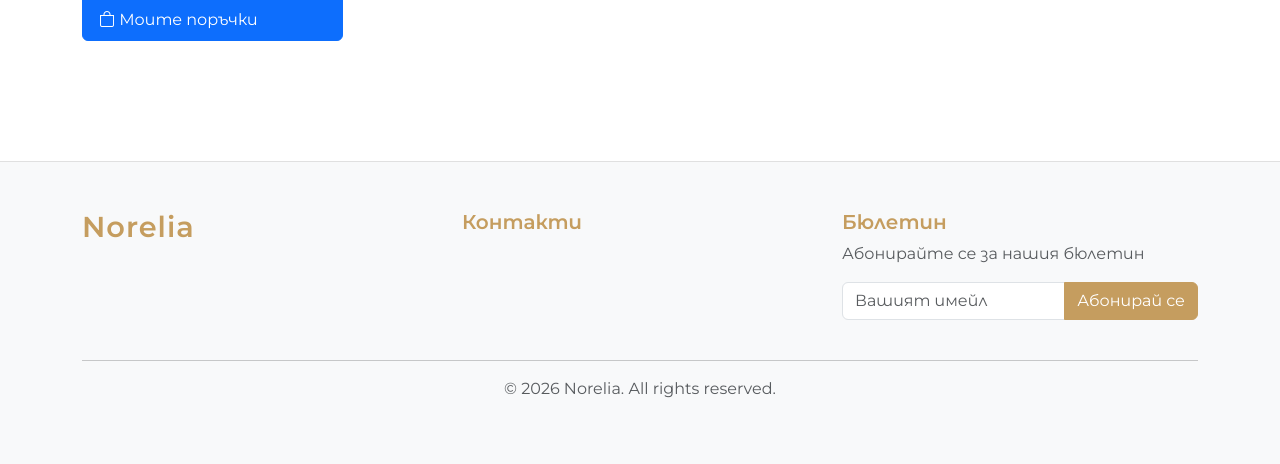
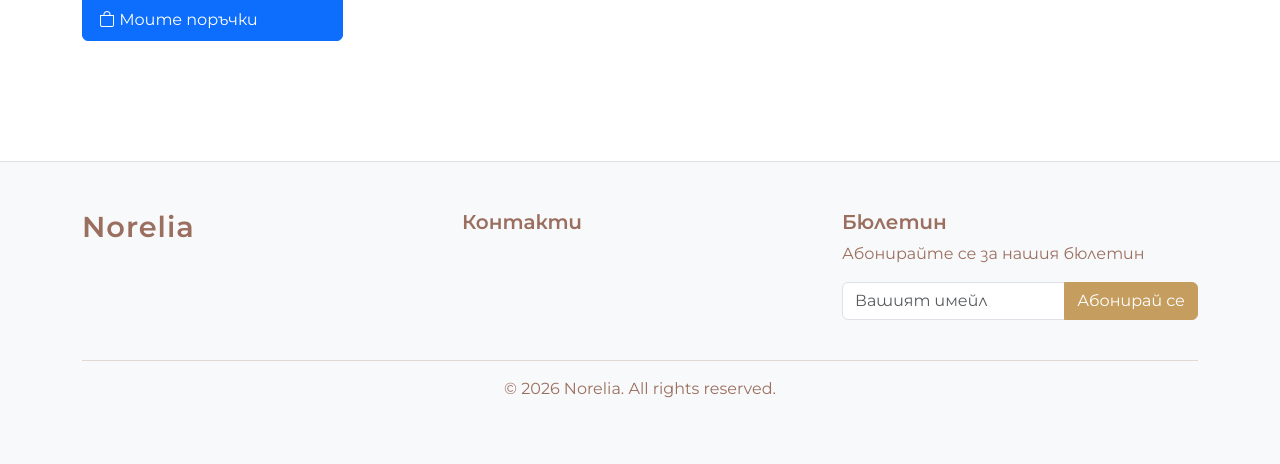
Before and after one commit to mymriffer-eng/norelia, a Django app: page /accounts/orders/ in a window 1280 px wide. Shown: the part 237-701 px from the top of the page. Run offline with Django 5.2, Linux system fonts and the light colour scheme; the visitor is signed in with stand-in values (Sample User, id 1); data that the repository does not hold is empty; parts of the project's set-up code (start-up, migrations or seed data) failed here and were passed over.

Commit message:
Footer text in rose gold

```diff
--- a/static/css/main.css
+++ b/static/css/main.css
@@ -141,20 +141,28 @@ body {
 /* Footer */
 .footer {
     border-top: 1px solid #e0e0e0;
+    color: #9B6F60;
 }
 
-.footer h5 {
-    color: var(--primary-color);
+.footer h5,
+.footer .brand-name {
+    color: #9B6F60;
     font-weight: 600;
 }
 
+.footer .text-muted,
+.footer p,
+.footer i {
+    color: #9B6F60 !important;
+}
+
 .footer a {
-    color: var(--text-dark);
+    color: #9B6F60;
     transition: color 0.3s;
 }
 
 .footer a:hover {
-    color: var(--primary-color);
+    color: #7d5649;
 }
 
 /* Badges */
```
